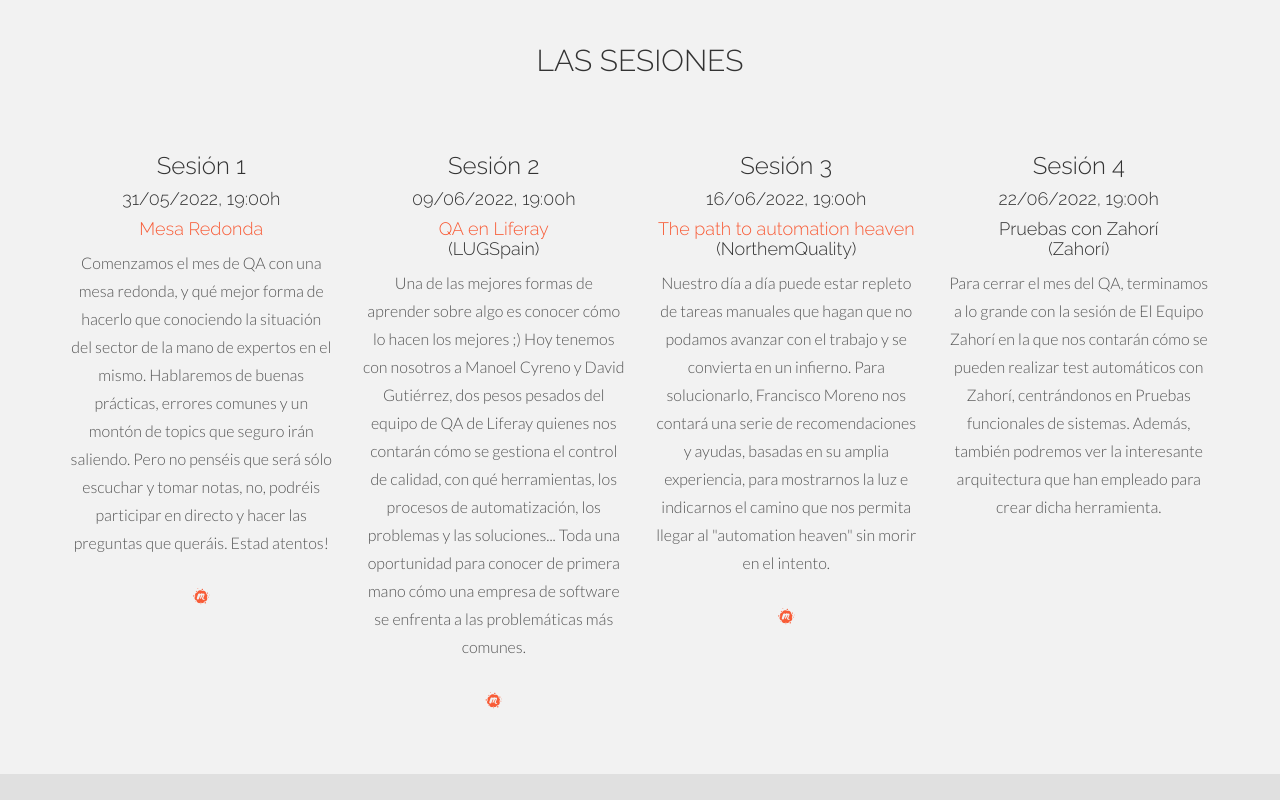
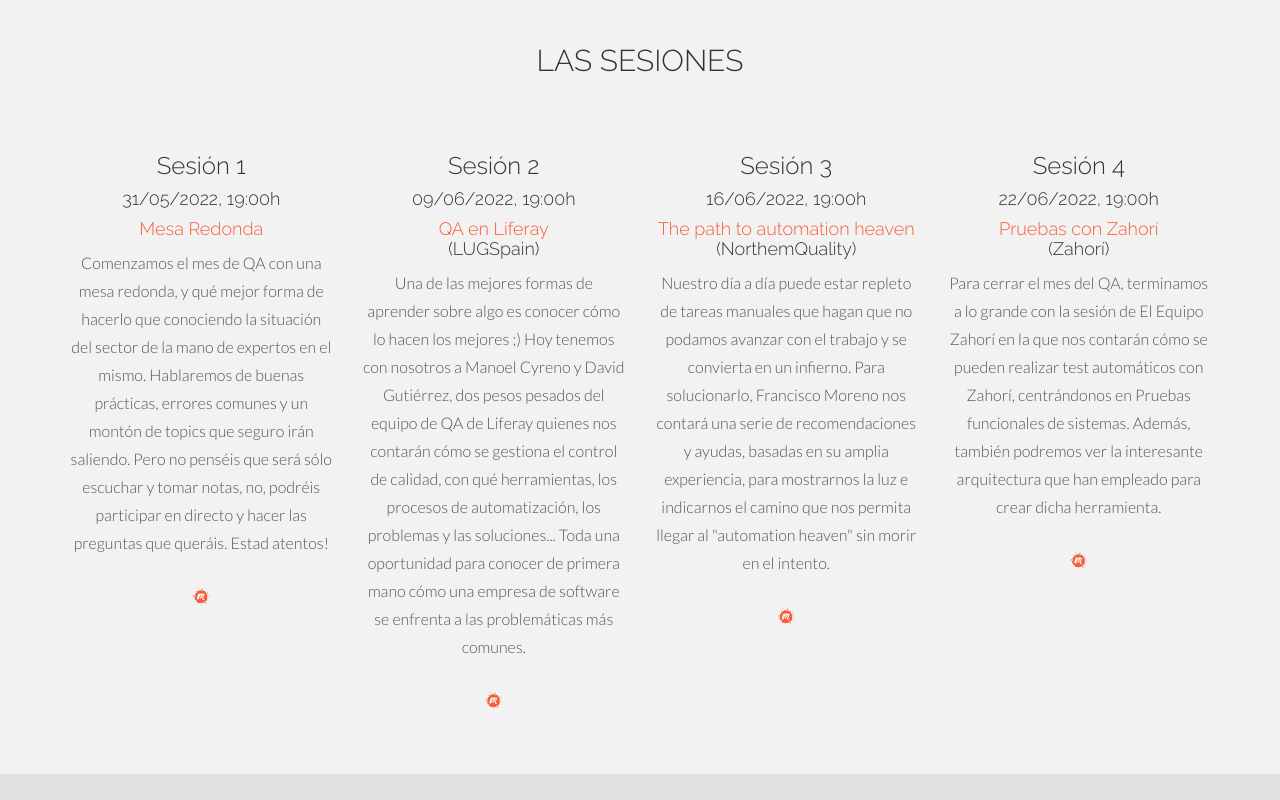
Before and after one commit to lugspain/mesdeqa, a plain HTML site: page index.html in a window 1280 px wide. Shown: the part 880-1680 px from the top of the page. Drawn offline with Linux system fonts and the light colour scheme.

Commit message:
Enlace para apuntarse a la sesión 4
sesión 4 - Pruebas Zahorí

```diff
--- a/index.html
+++ b/index.html
@@ -131,15 +131,14 @@
           <h3>Sesión 4</h3>
           <h4>22/06/2022, 19:00h</h4>
           <h4>
-            <!--<a href="https://twitter.com/LUGSpain">Pruebas con Zahorí</a>-->
-            Pruebas con Zahorí
+            <a href="https://www.meetup.com/es-ES/grupo-de-meetup-de-la-comunidad-zahori/events/286416223/">Pruebas con Zahorí</a>
             <br>
             (Zahorí)
           </h4>
           <p>Para cerrar el mes del QA, terminamos a lo grande con la sesión de El Equipo Zahorí en la que nos contarán cómo se pueden realizar test automáticos con Zahorí, centrándonos en Pruebas funcionales de sistemas. Además, también podremos ver la interesante arquitectura que han empleado para crear dicha herramienta.</p>
-          <!--   <p>
-            <a href="index.html#"><i class="fa fa-meetup"></i></a>
-          </p> -->
+             <p>
+            <a href="https://www.meetup.com/es-ES/grupo-de-meetup-de-la-comunidad-zahori/events/286416223/"><i class="fa fa-meetup"></i></a>
+          </p>
         </div>
       </div>
     </div>
```
